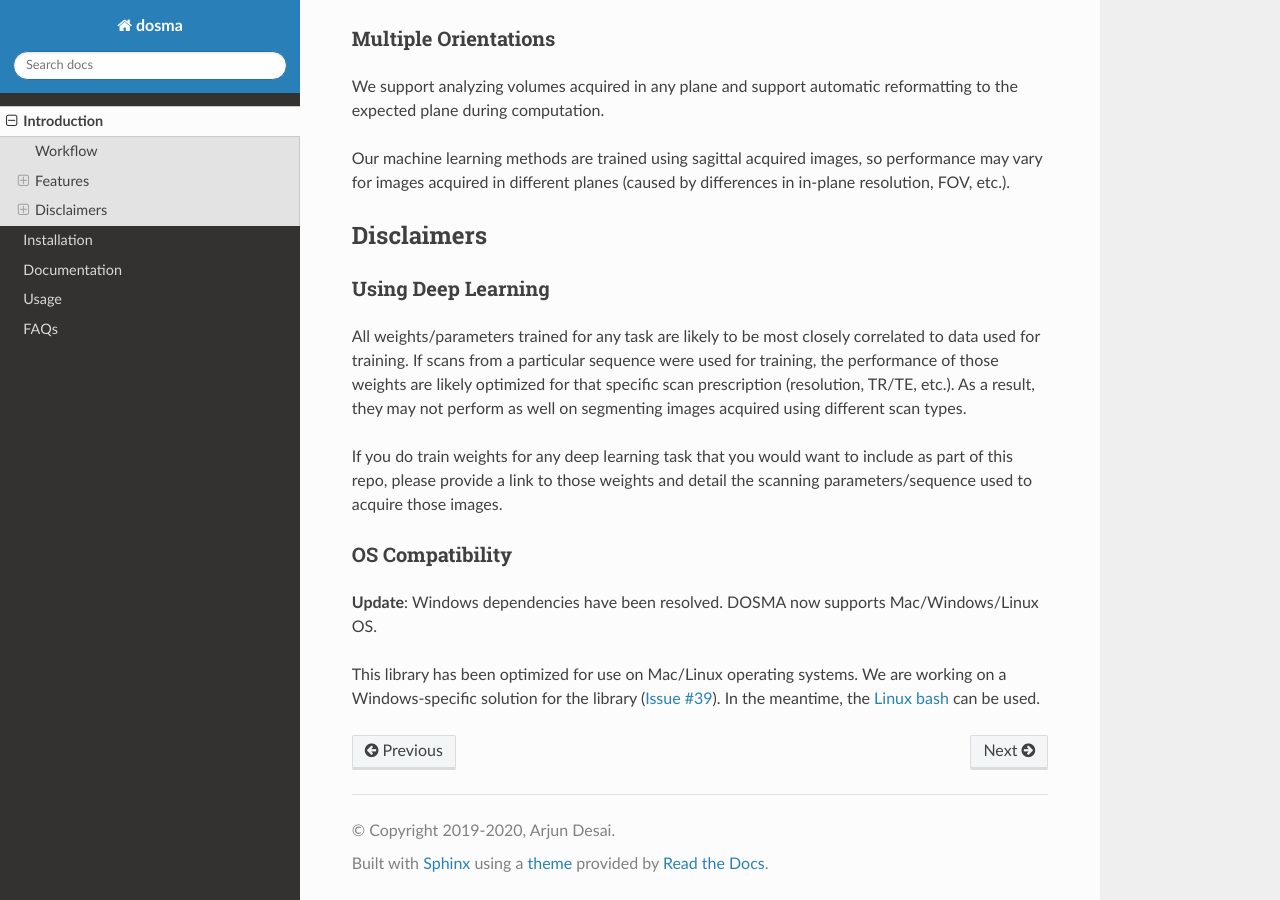
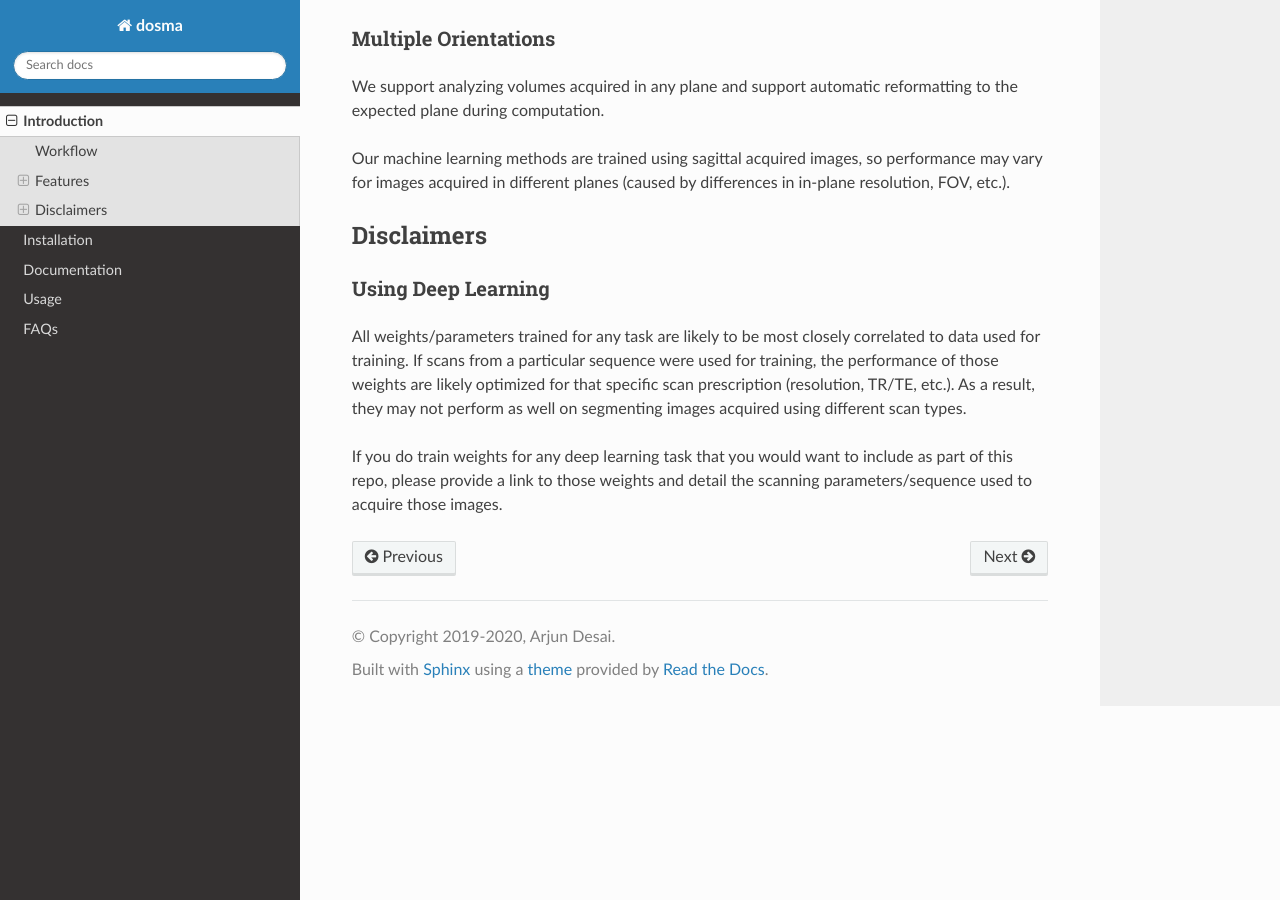
Before and after one commit to ad12/DOSMA, a Sphinx documentation site: the page built from docs/source/general/introduction.rst, in a window 1280 px wide and 900 px high, scrolled down 1627 px. Built offline with Sphinx 7.4.7 and the Read the Docs theme 2.0.0, drawn with Linux system fonts in a browser that asks for light colours.

```diff
--- a/docs/source/general/introduction.rst
+++ b/docs/source/general/introduction.rst
@@ -79,14 +79,6 @@ acquired using different scan types.
 If you do train weights for any deep learning task that you would want to include as part of this repo, please provide
 a link to those weights and detail the scanning parameters/sequence used to acquire those images.
 
-OS Compatibility
-^^^^^^^^^^^^^^^^
-**Update**: Windows dependencies have been resolved. DOSMA now supports Mac/Windows/Linux OS.
-
-This library has been optimized for use on Mac/Linux operating systems. We are working on a Windows-specific
-solution for the library (`Issue #39 <https://github.com/ad12/DOSMA/issues/39>`_). In the meantime, the
-`Linux bash <https://itsfoss.com/install-bash-on-windows/>`_ can be used.
-
 .. Substitutions
 .. |T2| replace:: T\ :sub:`2`
 .. |T1| replace:: T\ :sub:`1`
```
Also changed, not shown: 4 other files.
